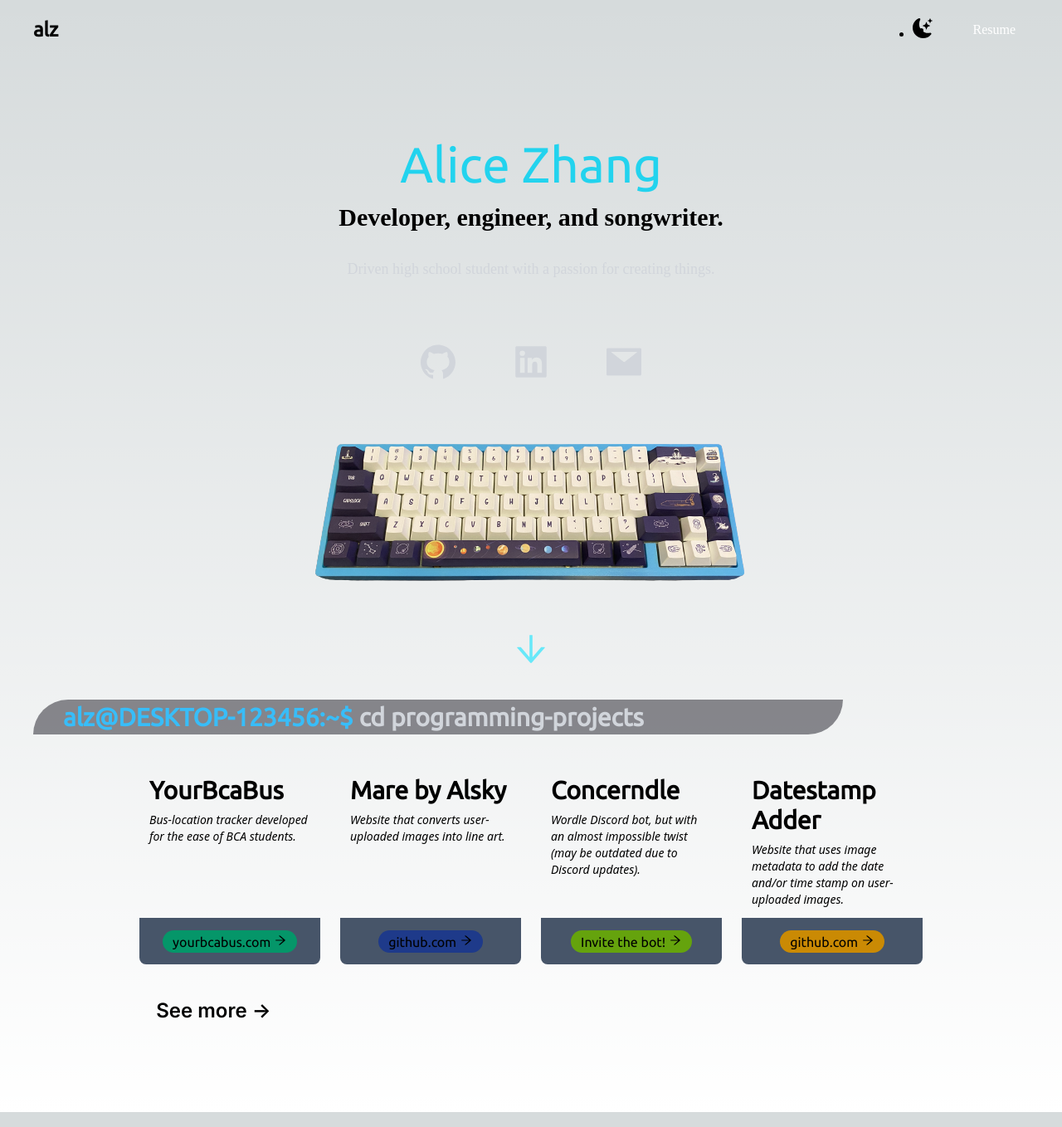
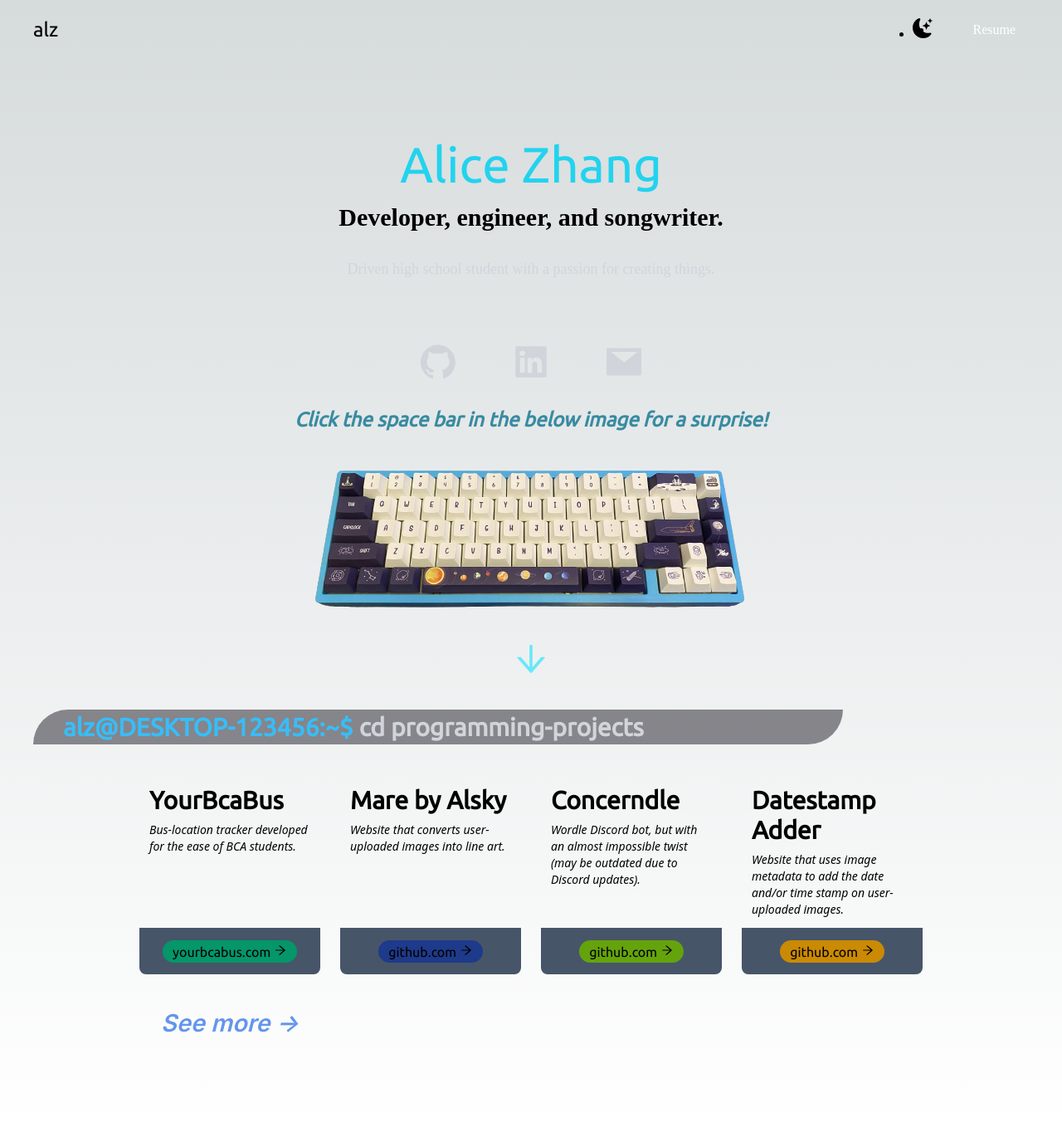
Before and after one commit to azhang45/alz, a Next.js app in the folder alz-website/: page / in a window 1280 px wide. Shown: the whole page at 83% size. Built offline with nearby package versions, Linux system fonts and the light colour scheme.

Commit message:
some animations/clickables

```diff
--- a/alz-website/src/pages/index.js
+++ b/alz-website/src/pages/index.js
@@ -31,7 +31,9 @@ export default function Home() {
       <main className=' bg-gradient-to-br from-slate-900 to-violet-700 px-10'>
         <section className='min-h-screen'>
           <nav className='py-5 mb-12 flex justify-between'>
-            <h1 className='text-2xl font-ubuntu'>alz</h1>
+            <a className='text-2xl font-ubuntu' href="">
+              alz
+            </a>
             <ul className='flex items-center'>
               <li>
                 <BsFillMoonStarsFill className='cursor-pointer text-2xl'/>
@@ -61,8 +63,11 @@ export default function Home() {
           {/* <div className='relative flex justify-center mx-auto py-10'>
             <Image src={keyboard} />
           </div> */}
+          <div>
+            <h2 className='font-ubuntu text-cyan-700 opacity-80 flex justify-center py-3'><em>Click the space bar in the below image for a surprise!</em></h2>
+          </div>
 
-          <div className='relative flex justify-center mx-auto py-10'>
+          <div className='relative flex justify-center mx-auto py-5'>
             <Image src = {keyboard} alt = "useMap" useMap = "#spacebar"/>
             <map name = "spacebar">
               <area shape = "rect" coords = "140,130,333,162" alt = "_blank"
@@ -73,7 +78,7 @@ export default function Home() {
 
 
           <div className='text-5xl flex justify-center text-cyan-300'>
-            <AiOutlineArrowDown onClick={handleClick} />
+            <AiOutlineArrowDown className={styles.downarrow} onClick={handleClick} />
           </div>
 
         </section>
@@ -146,9 +151,9 @@ export default function Home() {
                     </p>
                 </a>
                 <div className="flex items-center justify-center px-4 h-14 space-x-4 bg-slate-600 rounded-b-lg">
-                  <a href="https://discord.com/api/oauth2/authorize?client_id=959626199531945994&permissions=412317191232&scope=bot" target="_blank"
+                  <a href="https://github.com/azhang45/Concerndle" target="_blank"
                     className="font-ubuntu hover:opacity-80 active:opacity-60 transition-opacity px-3 py-1 rounded-full bg-lime-600 dark:border-white/20">
-                      Invite the bot! <AiOutlineArrowRight />
+                      github.com <AiOutlineArrowRight />
                   </a>
                 </div>
               </article>
@@ -177,10 +182,9 @@ export default function Home() {
               <a href="https://www.youtube.com/watch?v=dQw4w9WgXcQ"
                 className={styles.card}
                 target="_blank"
-                rel="noopener noreferrer"
-              >
+                rel="noopener noreferrer">
                 <h2 className={inter.className}>
-                  See more <span>-&gt;</span>
+                  <em>See more <span>-&gt;</span></em>
                 </h2>
               </a>
 
--- a/alz-website/src/styles/Home.module.css
+++ b/alz-website/src/styles/Home.module.css
@@ -46,12 +46,24 @@
   max-width: 100%;
 }
 
+.downarrow {
+  transition: transform 500ms;
+}
+
+.downarrow:hover {
+  transform: translate(0px, 20px);
+}
+
 .card {
   padding: 1rem 1.2rem;
   border-radius: var(--border-radius);
   background: rgba(var(--card-rgb), 0);
   border: 1px solid rgba(var(--card-border-rgb), 0);
   transition: background 200ms, border 200ms;
+  color:cornflowerblue;
+  font-size: larger;
+  display: flex;
+  justify-content: center;
 }
 
 .card span {
```
